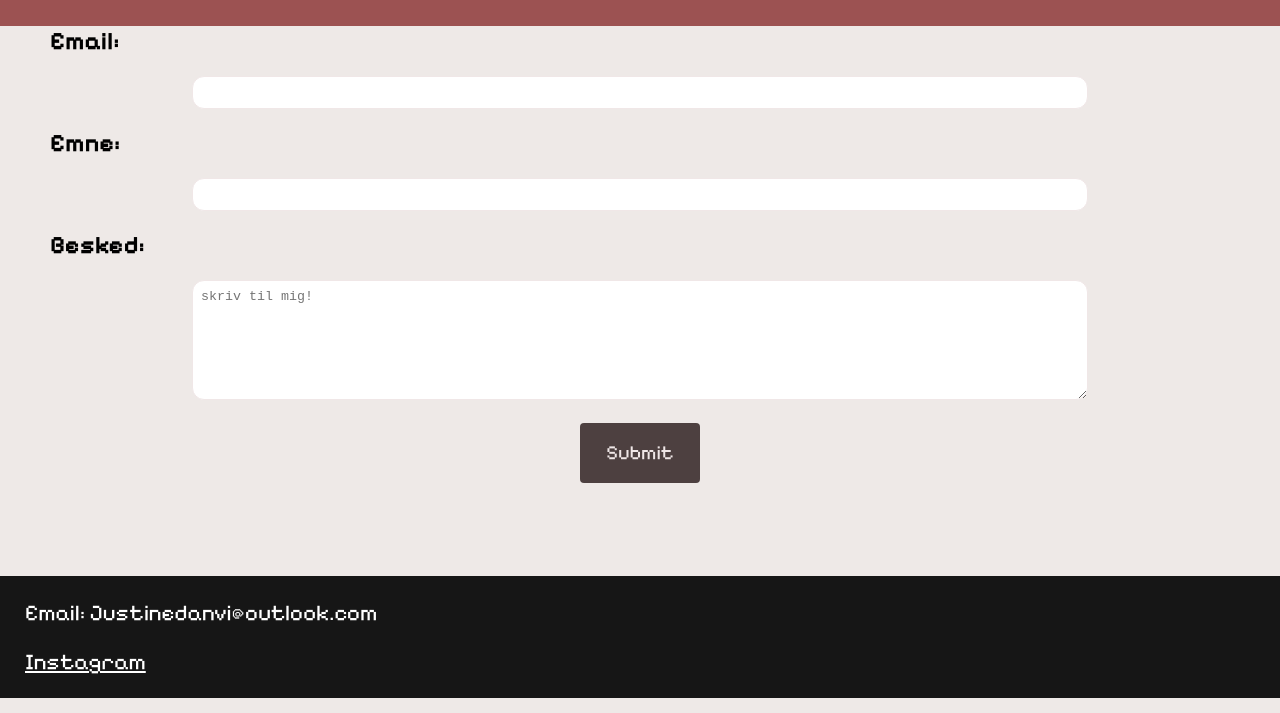
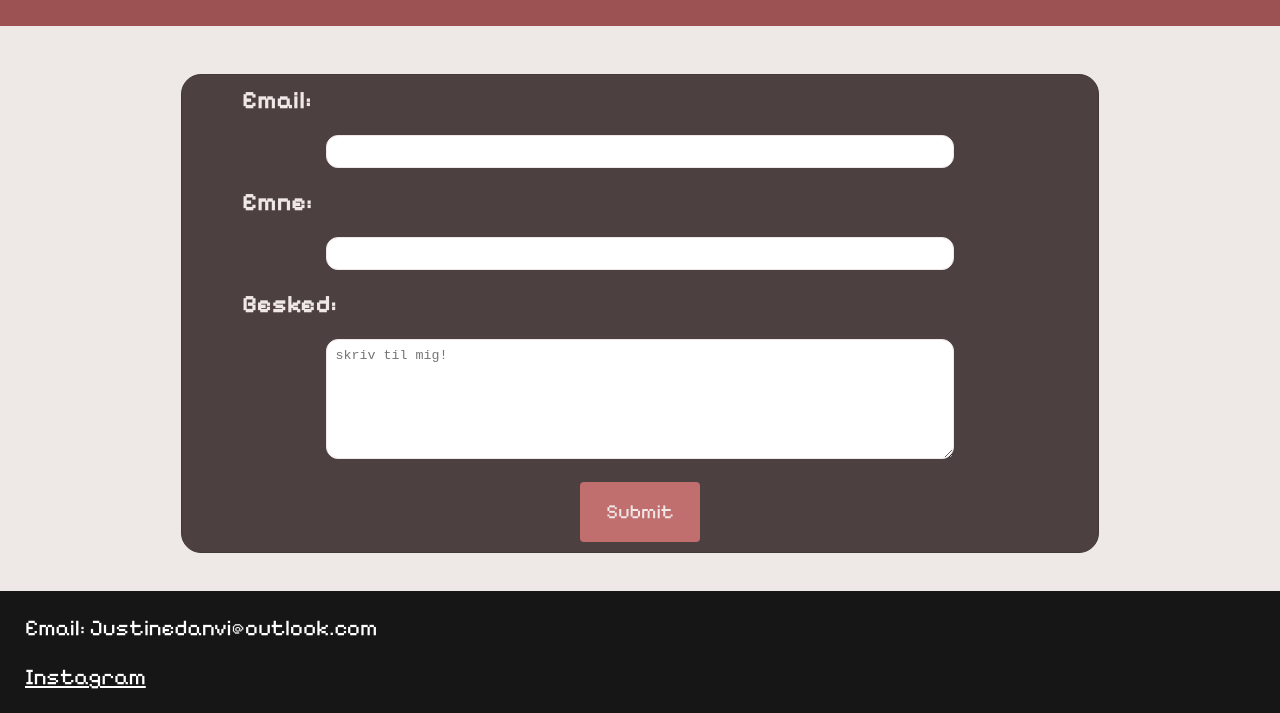
Before and after one commit to Oddrot/Projekt3, a plain HTML site: page Kontakt.html in a window 1280 px wide. Shown: the part 102-815 px from the top of the page. Drawn offline with Linux system fonts and the light colour scheme.

Commit message:
final maybe?

```diff
--- a/Kontakt.html
+++ b/Kontakt.html
@@ -26,7 +26,7 @@
           </header>
             <main class="main">
 
-
+             <div class="itemkontakt">
                 <form>
 
                     <div>
@@ -54,7 +54,7 @@
                       <input type="submit">
                     </div>
                 </form>
-
+                </div>
 
             <!--
              <img class="tempbaggrund" src="img/drage.png" width="701.6" height="992.2" alt="drage"> -->
--- a/style.css
+++ b/style.css
@@ -83,7 +83,7 @@ textarea {
 
 
 input[type=submit] {
-  background-color: #4d4040;
+  background-color: #c06e6e;
   color: #f0e7e7;
   font-family: "pixelify sans";
   font-size: 20px;
@@ -95,25 +95,25 @@ input[type=submit] {
 
 .pform {
     display: block;
-    color: #000000;
+    color: #f0e7e7;
     font-family: "pixelify sans", "inconsolata";
     font-size: 25px;
     font-weight: 650;
     margin-left: 50px;
     text-align: left;
 }
+/* kontaktform slut */
 
 .main {
     grid-area: main;
     text-align: center;
 }
 
-
 .head2 {
     font-family: "pixelify sans";
     font-size: 27px;
 }
-.mig {
+.programmer {
     text-align: center;
 }
 
@@ -160,12 +160,22 @@ input[type=submit] {
 
 .item {
     background-color: #4d4040;
-    color: #ffffff;
+    color: #f0e7e7;
     border: 1px solid rgb(66, 56, 56);
     margin: 30px;
     width: 70vw;
     border-radius: 20px;
     font-family: "inconsolata";
+}
+.itemkontakt {
+    background-color: #4d4040;
+    border: 1px solid rgb(66, 56, 56);
+    margin: auto;
+    margin-top: 6vh;
+    width: 70vw;
+    padding: 10px;
+    border-radius: 20px;
+
 }
 
 .footer {
@@ -224,4 +234,5 @@ input[type=submit] {
 .head1 {
     font-size: 2.8vw;
 }
+
 }
```
Also changed, not shown: index.html (+4 -3 lines).
